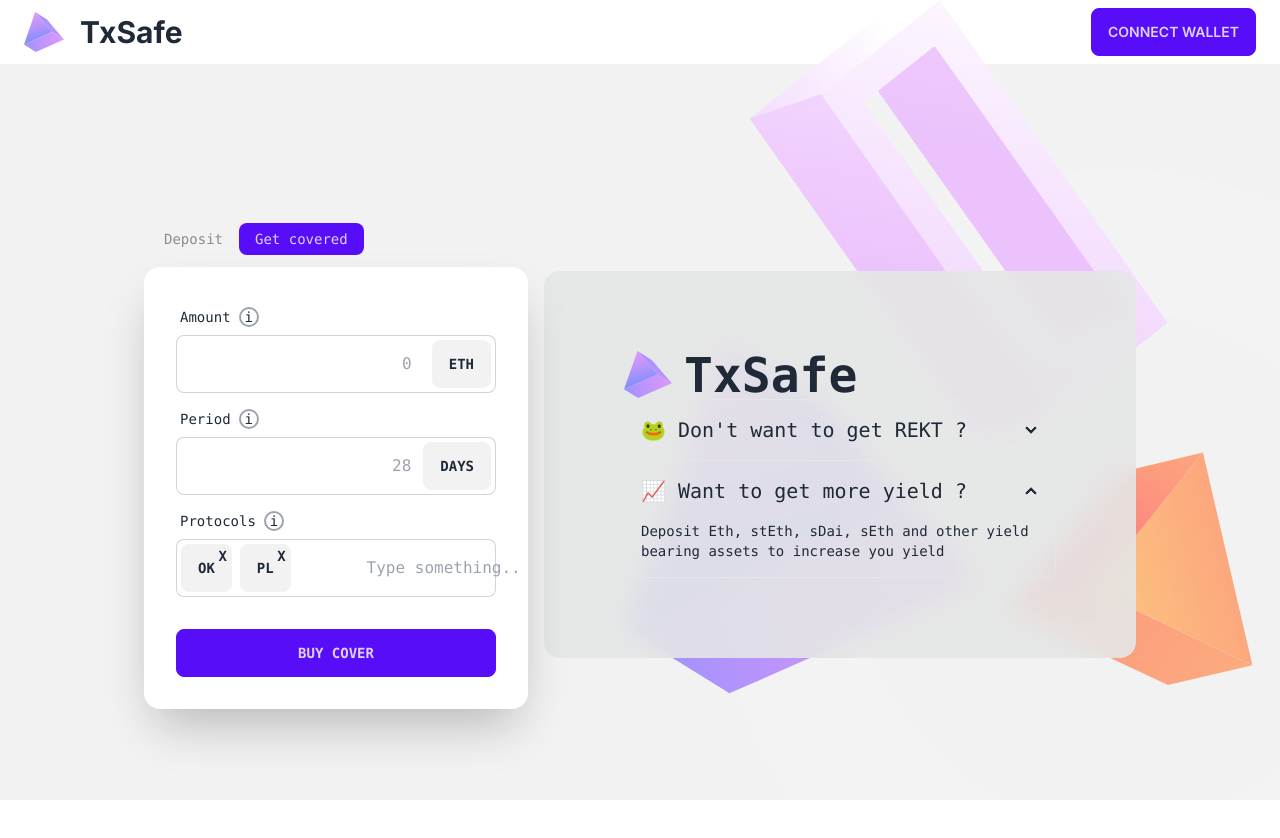
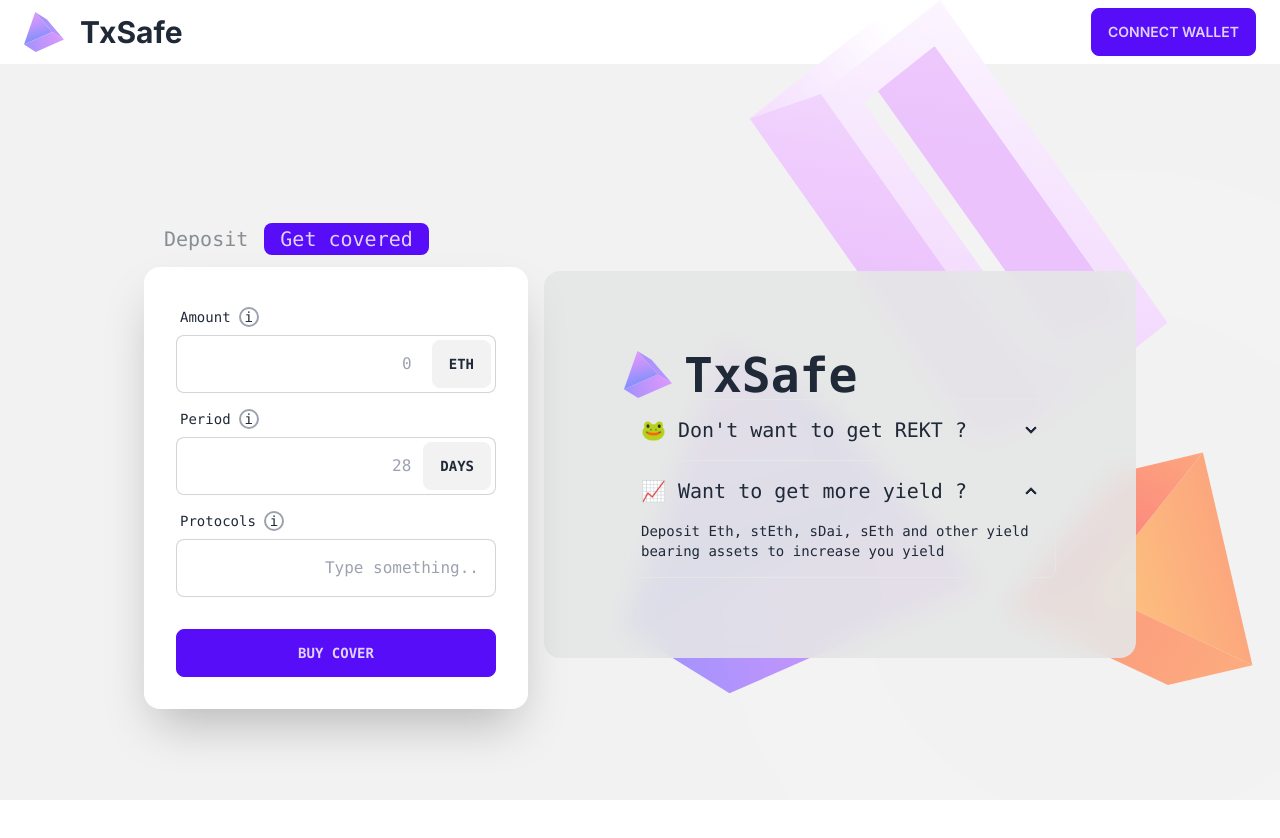
Before and after one commit to MehdiChelh/txsafe, a Next.js app: page / in a window 1280 px wide. Shown: the top 838 px of the page. Built offline with nearby package versions, Linux system fonts and the light colour scheme.

Commit message:
fix:Small UI fixes

```diff
--- a/app/component/AutoComplete.tsx
+++ b/app/component/AutoComplete.tsx
@@ -6,14 +6,15 @@ type Props = {
   values: string[];
   items: string[];
   setValues: any;
+  metadata: {mapping: {[key: string]: string}};
 };
 
 
 //we are using dropdown, input and menu component from daisyui
 const Autocomplete = (props: Props) => {
   const [query, setQuery] = useState("");
-  const { values, setValues, items } = props;
-
+  const { values, setValues, items, metadata} = props;
+  const mapping = {metadata};
   const pushValue = (value: string) => {
     if (!values.includes(value)) {
       setValues([...values, value]);
@@ -36,20 +37,35 @@ const Autocomplete = (props: Props) => {
     >
       <div className="form-control">
         <div className="input input-bordered flex flex-row" style={{height: "initial", paddingRight: "initial", paddingLeft: "initial"}}>
-            <div className="dropdown dropdown-hover flex flex-row">
+            <div className="dropdown dropdown-hover flex flex-row items-center px-2">
             {values.map((value, key) => (
-                <span key={key} className="">
-                    <label className="btn m-1 relative">{value}<span onClick={() => popValue(value)}className="absolute top-0 right-0 hover:bg-black p-1 rounded-md">x</span></label>
+                // <span key={key} className="">
+                //     <label className="btn m-1 relative">
+                //         {value}
+                //         <span onClick={() => popValue(value)}className="absolute top-0 right-0 hover:bg-black p-1 rounded-md">
+                //             x
+                //         </span>
+                //     </label>
+                // </span>
+                <div key={key} className="avatar relative">
+                        <span onClick={() => popValue(value)}className="absolute top-0 right-0 -mr-2 -mt-2 hover:bg-base-200 bg-base-100/50 px-1 rounded-full cursor-pointer">
+                            x
                         </span>
+                    <div className="w-10 h-10 rounded-full">
+                        <img src={`asset/img/${value}.jpg`} />
+                    </div>
+                </div>
             ))}
 
             </div>
+            <div className="flex-grow flex flex-row-reverse">
                 <input
                     value={query}
-                className="bg-transparent outline-none text-right flex-grow p-4"
+                    className="bg-transparent outline-none text-right p-4 flex-grow"
                     onChange={(e) => setQuery(e.target.value)}
                     placeholder="Type something.."
                     tabIndex={0} />
+            </div>
         </div>
         {/* <input
             type="text"
--- a/app/component/CoverDepositForm.tsx
+++ b/app/component/CoverDepositForm.tsx
@@ -15,10 +15,10 @@ export default function CoverDepositForm() {
     <div className="flex-shrink-0 w-full max-w-sm space-y-2">
         <div className="tabs tabs-boxed">
         <a
-            className={`tab ${showForm === Form.Deposit && "tab-active"}`}
+            className={`tab text-xl ${showForm === Form.Deposit && "tab-active"}`}
             onClick={() => setShowForm(Form.Deposit)}>Deposit</a>
         <a
-            className={`tab ${showForm === Form.Cover && "tab-active"}`}
+            className={`tab text-xl ${showForm === Form.Cover && "tab-active"}`}
             onClick={() => setShowForm(Form.Cover)}>Get covered</a>
         </div>
 
--- a/app/component/cover.tsx
+++ b/app/component/cover.tsx
@@ -3,9 +3,20 @@ import { useState } from "react";
 
 import AutoComplete from "./AutoComplete"
 
+const mapping = {
+    uniswap: "asset/img/uniswap.jpg",
+    aave: "asset/img/aave.jpg",
+    "1inch": "asset/img/1inch.jpg",
+    makerdao : "asset/img/makerdao.jpg",
+}
+
+const protocols = [
+    "uniswap", "1inch", "makerdao"
+];
+
 export default function CoverForm() {
 
-    const [values, setValues] = useState(["ok", "pl"]);
+    const [values, setValues] = useState([]);
 
     return (
         <>
@@ -66,7 +77,7 @@ export default function CoverForm() {
                         </div>
                     </span>
                 </label>
-                <AutoComplete values={values} setValues={setValues} items={["ok", "pl"]} />
+                <AutoComplete values={values} setValues={setValues} items={protocols} metadata={{mapping}} />
             </div>
 
             {/* <div className="form-control">
--- a/app/component/navbar.tsx
+++ b/app/component/navbar.tsx
@@ -1,13 +1,15 @@
+import Link from "next/link"
+
 
 export default function Navbar() {
     return (
         <div className="navbar bg-base-100 p-6">
-            <div className="flex-1 space-x-4">
+            <Link href="/" className="flex-1 space-x-4">
                 <div className="w-10 rounded-full bg-gray">
                     <img src="/asset/img/icon.svg" />
                 </div>
-                <a className="normal-case text-3xl font-bold">TxSafe</a>
-            </div>
+                <span className="normal-case text-3xl font-bold">TxSafe</span>
+            </Link>
             <div className="navbar-end">
                 <a className="btn btn-primary">Connect Wallet</a>
             </div>
--- a/pages/account.tsx
+++ b/pages/account.tsx
@@ -21,10 +21,10 @@ export default function Account() {
             <div className="max-w-5xl w-full font-mono text-sm lg:flex flex flex-col space-y-4">
                 <div className="tabs tabs-boxed flex flex-row">
                     <a
-                        className={`tab ${accountView === View.Cover && "tab-active"}`}
+                        className={`tab text-xl ${accountView === View.Cover && "tab-active"}`}
                         onClick={() => setAccountView(View.Cover)}>Your covers</a>
                     <a
-                        className={`tab ${accountView === View.Deposit && "tab-active"}`}
+                        className={`tab  text-xl ${accountView === View.Deposit && "tab-active"}`}
                         onClick={() => setAccountView(View.Deposit)}>Staked amount</a>
                 </div>
                 <div className="w-full">
@@ -180,8 +180,8 @@ function DepositView() {
                         </label> */}
                         <div className="form-control">
                             <div className="input-group">
-                                <input type="number" placeholder="0.01" className="input input-bordered w-36 text-right text-xl py-8" />
-                                <button className="btn text-xl py-8">
+                                <input type="number" placeholder="0.01" className="input input-bordered w-36 text-right text-xl" />
+                                <button className="btn text-xl">
                                     Withdraw
                                     {/* <svg xmlns="http://www.w3.org/2000/svg" className="h-6 w-6" fill="none" viewBox="0 0 24 24" stroke="currentColor"><path strokeLinecap="round" strokeLinejoin="round" strokeWidth="2" d="M21 21l-6-6m2-5a7 7 0 11-14 0 7 7 0 0114 0z" /></svg> */}
                                 </button>
```
Lines whose indentation alone changed are shown as unchanged.
